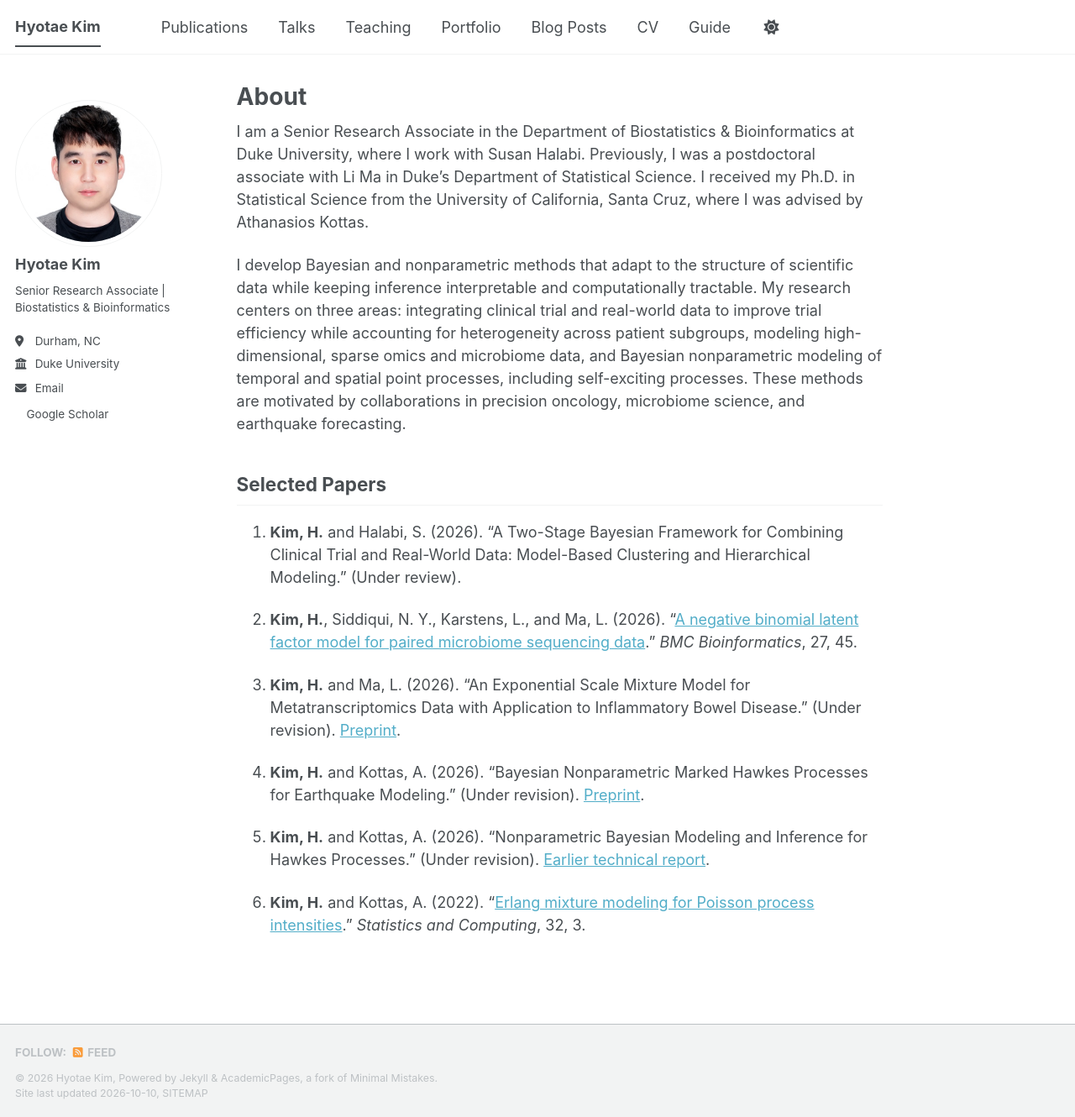
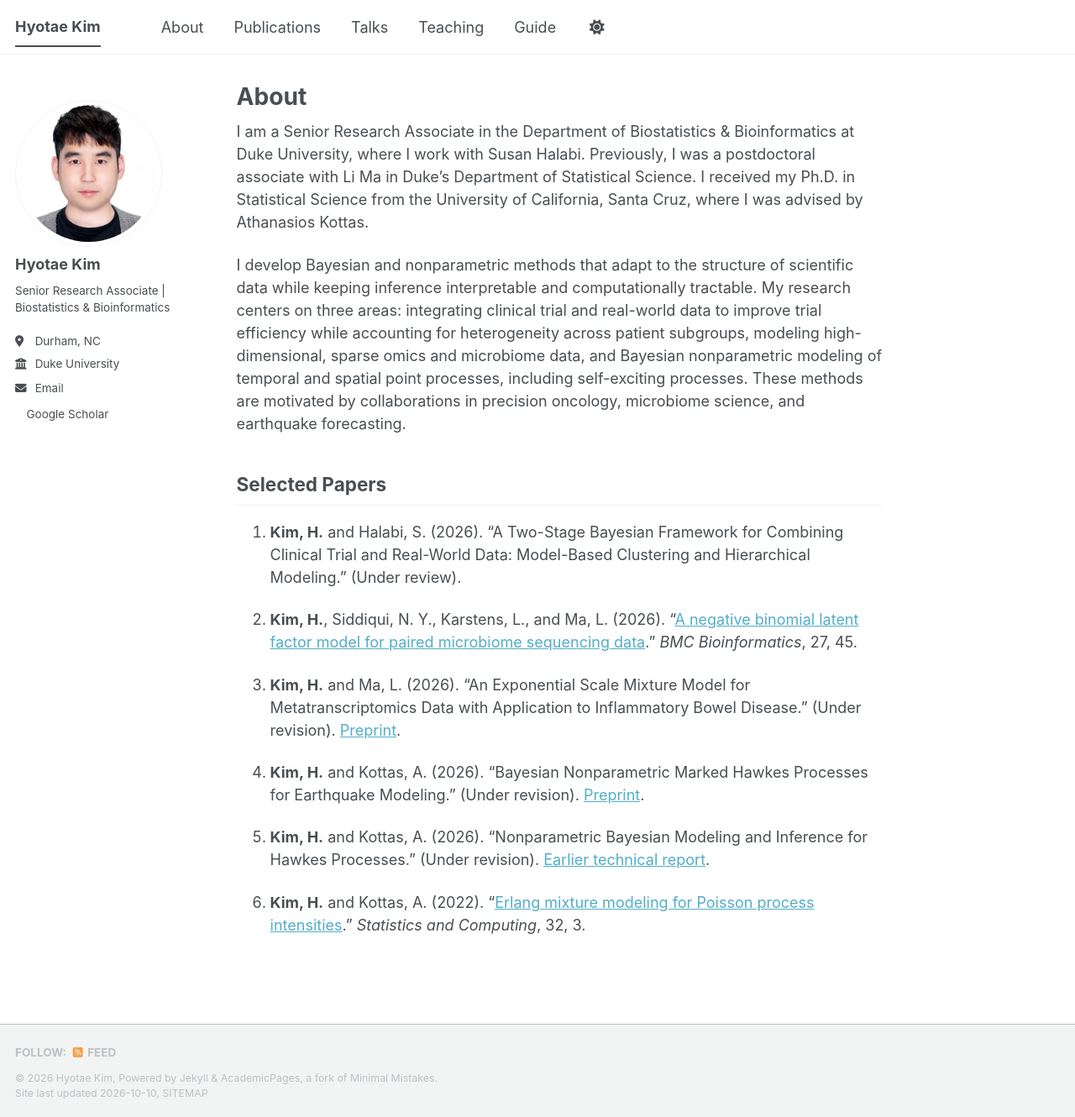
Before and after one commit to HyotaeKim/hyotaekim.github.io, a Jekyll site: the page built from _pages/about.md, in a window 1280 px wide and 1330 px high. Shown: the whole window at 84% size. Built offline with Jekyll 4.4.1, drawn with Linux system fonts in a browser that asks for light colours; a style sheet for code colours, icons or effects is not loaded.

Commit message:
Update navigation.yml

```diff
--- a/_data/navigation.yml
+++ b/_data/navigation.yml
@@ -7,7 +7,11 @@
 # NOTE that only one of the CV options should be selected, the first is for the
 #      Markdown formatted page while the second is generated using JSON.
 
+
 main:
+  - title: "About"
+    url: /
+
   - title: "Publications"
     url: /publications/
 
@@ -17,15 +21,6 @@ main:
   - title: "Teaching"
     url: /teaching/
 
-  - title: "Portfolio"
-    url: /portfolio/
-
-  - title: "Blog Posts"
-    url: /year-archive/
-
-  - title: "CV"
-    url: /cv/
-
   # - title: "CV"
   #   url: /cv-json/
 
```
